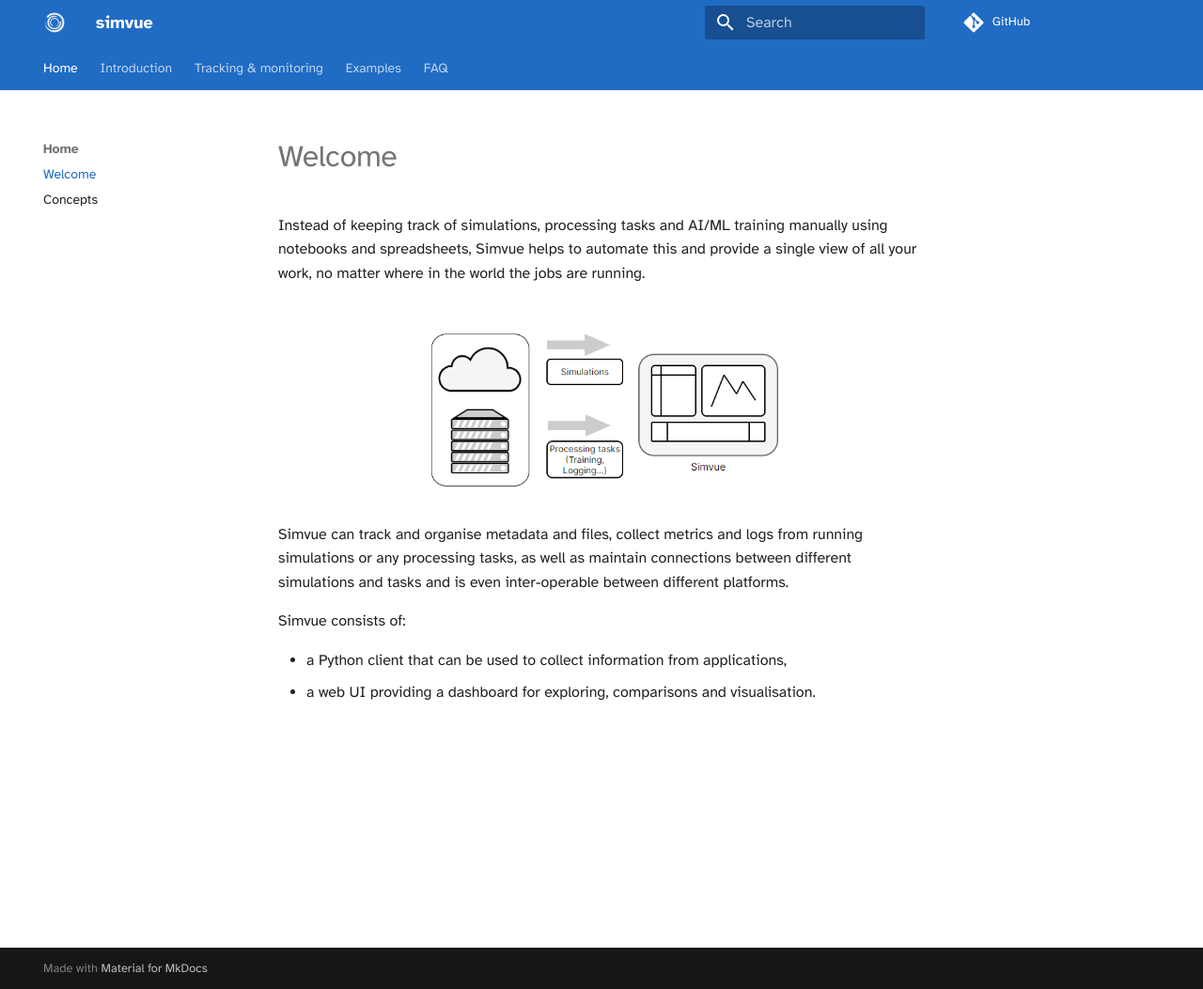
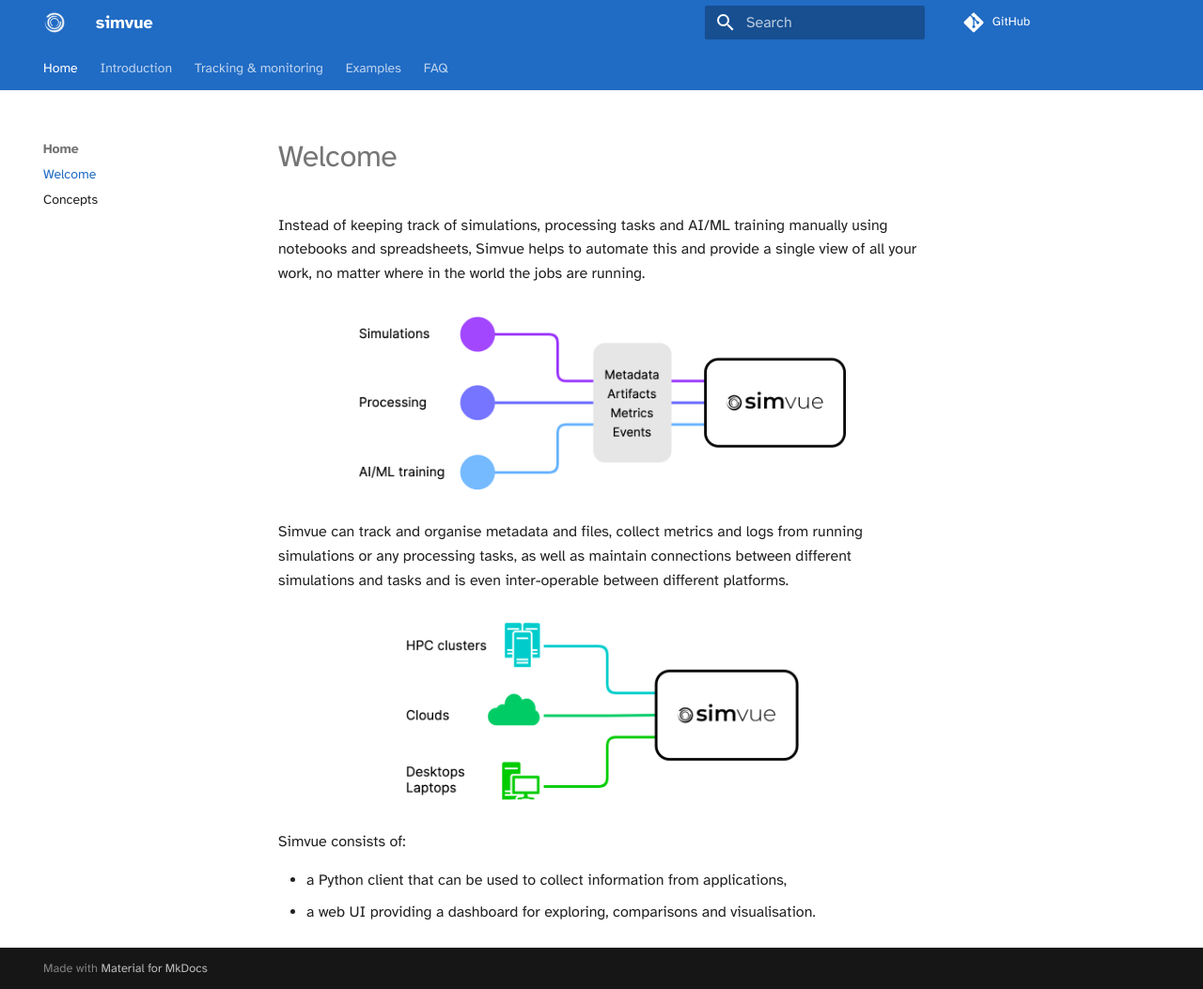
Before and after one commit to simvue-io/docs, an MkDocs documentation site: the page built from docs/index.md, in a window 1280 px wide and 1053 px high. Shown: the whole window at 94% size. Built offline with MkDocs 1.6.1 and Material for MkDocs 9.7.7, drawn with Linux system fonts in a browser that asks for light colours.

Commit message:
Update diagrams

```diff
--- a/docs/index.md
+++ b/docs/index.md
@@ -4,13 +4,17 @@ Instead of keeping track of simulations, processing tasks and AI/ML training man
 and provide a single view of all your work, no matter where in the world the jobs are running.
 
 <figure markdown>
-  ![Simvue overview](images/Simvue_overview.PNG){ width="400" }
+  ![Simvue overview](images/simvue-overview.png){ width="520" }
 </figure>
 
 
 Simvue can track and organise metadata and files, collect metrics and logs from running
 simulations or any processing tasks, as well as maintain connections between different simulations and tasks and is even inter-operable between different platforms.
 
+<figure markdown>
+  ![Simvue resources](images/simvue-resources.png){ width="420" }
+</figure>
+
 Simvue consists of:
 
 * a Python client that can be used to collect information from applications,
```
Also changed, not shown: docs/images/simvue-overview.png (added), docs/images/simvue-resources.png (added).
